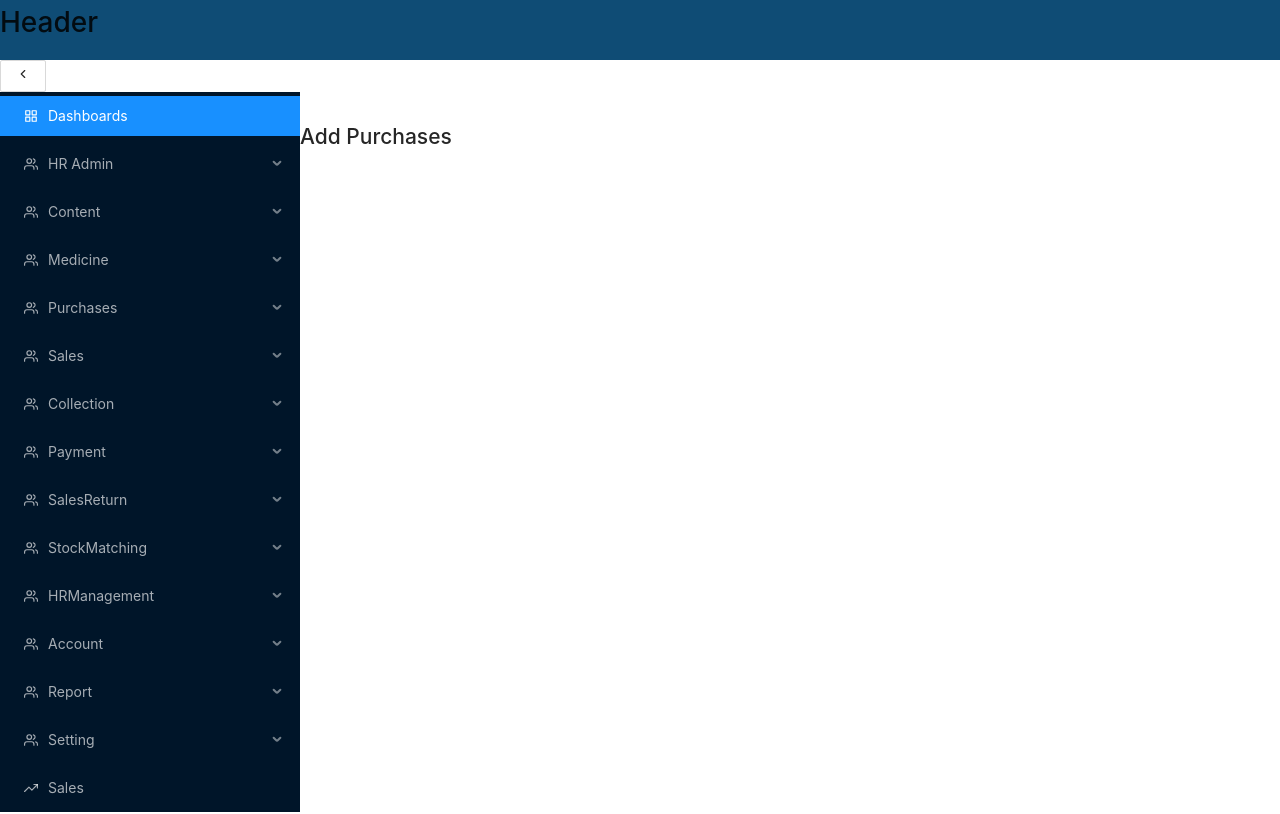
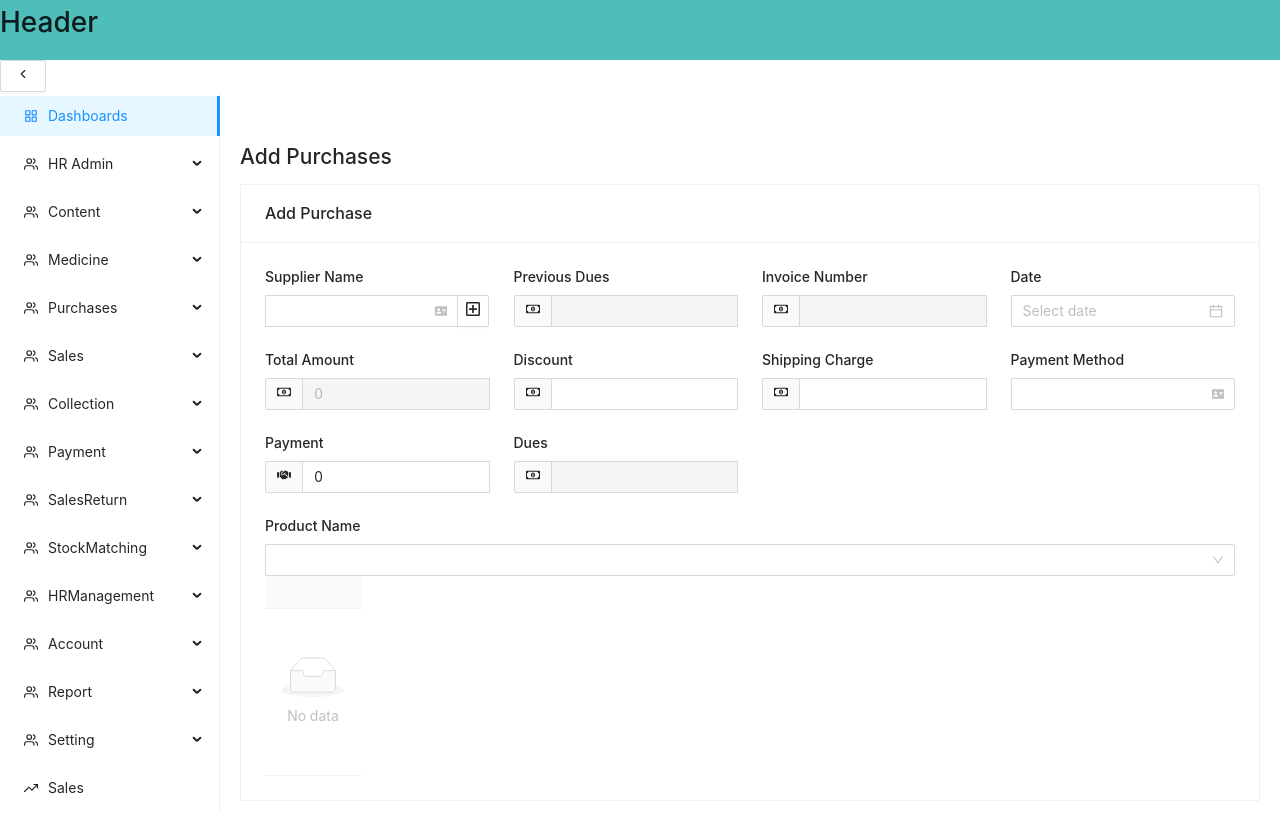
Before and after one commit to Nabil-Ahmed-Sheikh/pharmacy_frontend, a React (Create React App) app: page /user/add_purchases in a window 1280 px wide. Shown: the top 814 px of the page. Built offline with nearby package versions, Linux system fonts and the light colour scheme.

Commit message:
form design

```diff
--- a/package.json
+++ b/package.json
@@ -3,6 +3,7 @@
   "version": "0.1.0",
   "private": true,
   "dependencies": {
+    "@ant-design/icons": "^4.7.0",
     "@testing-library/jest-dom": "^5.16.1",
     "@testing-library/react": "^12.1.2",
     "@testing-library/user-event": "^13.5.0",
--- a/src/components/Content/Content.css
+++ b/src/components/Content/Content.css
@@ -3,6 +3,7 @@
     margin-top: 60px;
     height: calc(100vh - 120px);
     width: calc(100vw - var(--sidebarWidth));
+    padding: 20px;
 }
 
 .content_collapsed{
@@ -10,4 +11,5 @@
     margin-top: 60px;
     height: calc(100vh - 120px);
     width: calc(100vw - 80px);
+    padding: 20px;
 }
--- a/src/components/Form/AddMedicineForm/AddMedicineForm.js
+++ b/src/components/Form/AddMedicineForm/AddMedicineForm.js
@@ -4,6 +4,14 @@ import { FiPlusSquare } from "react-icons/fi";
 
 const { Option } = Select;
 const { TextArea } = Input;
+
+const medFormStyles = {
+  padding: "10px",
+};
+
+const medDate = {
+  padding: "20px",
+};
 
 const menuList = [
   {
@@ -24,11 +32,11 @@ function onSearch(val) {
 
 const AddMedicineForm = () => {
   return (
-    <div className="addMedicineForm">
+    <div className="addMedicineForm" style={medFormStyles}>
       <div className="addMedicineFormHeader"></div>
       <Row>
         <Col md={8}>
-          <div>
+          <div style={medDate}>
             <label>Medicine Name</label>
             <Input addonBefore={<FiPlusSquare />} />
           </div>
--- /dev/null
+++ b/src/components/Form/AddPurchaseForm/AddPurchaseForm.js
@@ -0,0 +1,220 @@
+import React, { useState } from "react";
+import {
+  Card,
+  Input,
+  Button,
+  Select,
+  Row,
+  Col,
+  Tooltip,
+  DatePicker,
+  Table,
+} from "antd";
+import {
+  FaAddressCard,
+  FaRegMoneyBillAlt,
+  FaHandshake,
+  FaRegPlusSquare,
+} from "react-icons/fa";
+
+const selectStyles = {
+  width: "calc(100% - 32px)",
+};
+
+const toolTipButtonStyle = {
+  padding: "3.1px 1px",
+};
+
+const AddPurchasesForm = () => {
+  let [formData, setFormData] = useState({
+    supplierName: "",
+    totalAmount: 0.0,
+    payment: 0.0,
+  });
+
+  const handleChange = (e) => {
+    setFormData((prev) => ({ ...prev, [e.target.name]: e.target.value }));
+  };
+
+  const handleSubmit = () => {
+    console.log(formData);
+  };
+
+  const handleProductNameChange = () => {
+    console.log("Wording");
+  };
+
+  return (
+    <div>
+      <Card title="Add Purchase">
+        <Row gutter={[24, 8]}>
+          <Col sm={24} md={6}>
+            <Input.Group compact>
+              <label>
+                <h4>Supplier Name</h4>
+              </label>
+              <br />
+              <Select
+                showSearch
+                name="supplierName"
+                onChange={handleChange}
+                suffixIcon={<FaAddressCard />}
+                style={selectStyles}
+              ></Select>
+              <Tooltip>
+                <Button style={toolTipButtonStyle} icon={<FaRegPlusSquare />} />
+              </Tooltip>
+            </Input.Group>
+            <br />
+            <Input.Group compact>
+              <label>
+                <h4>Total Amount</h4>
+              </label>
+              <Input
+                type="number"
+                name="totalAmount"
+                onChange={handleChange}
+                disabled
+                value={formData.totalAmount}
+                addonBefore={<FaRegMoneyBillAlt />}
+              />
+            </Input.Group>
+            <br />
+            <Input.Group compact>
+              <label>
+                <h4>Payment</h4>
+              </label>
+              <Input
+                type="number"
+                name="payment"
+                onChange={handleChange}
+                value={formData.payment}
+                addonBefore={<FaHandshake />}
+              />
+            </Input.Group>
+          </Col>
+          <Col sm={24} md={6}>
+            <Input.Group compact>
+              <label>
+                <h4>Previous Dues</h4>
+              </label>
+              <Input
+                type="number"
+                name="previousDues"
+                onChange={handleChange}
+                disabled
+                value={formData.previousDues}
+                addonBefore={<FaRegMoneyBillAlt />}
+              />
+            </Input.Group>
+            <br />
+            <Input.Group compact>
+              <label>
+                <h4>Discount</h4>
+              </label>
+              <Input
+                type="number"
+                name="discount"
+                onChange={handleChange}
+                value={formData.discount}
+                addonBefore={<FaRegMoneyBillAlt />}
+              />
+            </Input.Group>
+            <br />
+            <Input.Group compact>
+              <label>
+                <h4>Dues</h4>
+              </label>
+              <Input
+                type="number"
+                name="dues"
+                onChange={handleChange}
+                disabled
+                value={formData.dues}
+                addonBefore={<FaRegMoneyBillAlt />}
+              />
+            </Input.Group>
+          </Col>
+          <Col sm={24} md={6}>
+            <Input.Group compact>
+              <label>
+                <h4>Invoice Number</h4>
+              </label>
+              <Input
+                type="text"
+                name="invoiceNumber"
+                onChange={handleChange}
+                disabled
+                value={formData.invoiceNumber}
+                addonBefore={<FaRegMoneyBillAlt />}
+              />
+            </Input.Group>
+            <br />
+            <Input.Group compact>
+              <label>
+                <h4>Shipping Charge</h4>
+              </label>
+              <Input
+                type="number"
+                name="shippingCharge"
+                onChange={handleChange}
+                value={formData.shippingCharge}
+                addonBefore={<FaRegMoneyBillAlt />}
+              />
+            </Input.Group>
+          </Col>
+          <Col sm={24} md={6}>
+            <Input.Group compact>
+              <label>
+                <h4>Date</h4>
+              </label>
+              <DatePicker
+                name="date"
+                onChange={handleChange}
+                value={formData.date}
+                style={{ width: "100%" }}
+              />
+            </Input.Group>
+            <br />
+            <Input.Group compact>
+              <label>
+                <h4>Payment Method</h4>
+              </label>
+              <br />
+              <Select
+                showSearch
+                name="paymentMethod"
+                onChange={handleChange}
+                suffixIcon={<FaAddressCard />}
+                style={{ width: "100%" }}
+              ></Select>
+            </Input.Group>
+          </Col>
+        </Row>
+        <br />
+        <Row gutter={[24, 8]}>
+          <Col xs={24}>
+            <Input.Group compact>
+              <label>
+                <h4>Product Name</h4>
+              </label>
+              <Select
+                showSearch
+                name="productName"
+                onChange={handleProductNameChange}
+                style={{ width: "100%" }}
+              ></Select>
+            </Input.Group>
+          </Col>
+        </Row>
+        <Row gutter={[24, 8]}>
+          <Col>
+            <Table></Table>
+          </Col>
+        </Row>
+      </Card>
+    </div>
+  );
+};
+
+export default AddPurchasesForm;
--- a/src/components/Menubar/Menubar.js
+++ b/src/components/Menubar/Menubar.js
@@ -26,33 +26,46 @@ const Menubar = ({ collapsed, toggleCollapsed }) => {
       <Button onClick={toggleCollapsed}>
         {collapsed ? <FiChevronRight /> : <FiChevronLeft />}
       </Button>
-      <Menu theme="dark" mode="inline" defaultSelectedKeys={["1"]} inlineCollapsed={collapsed}>
+      <Menu
+        theme="light"
+        mode="inline"
+        defaultSelectedKeys={["1"]}
+        inlineCollapsed={collapsed}
+      >
         <MenuItem key="1" icon={<FiGrid />}>
           Dashboards
         </MenuItem>
-
 
         <SubMenu key="2" title="HR Admin" icon={<FiUsers />}>
           <MenuItem onClick={() => goto("/user_types")}>User Type</MenuItem>
           <MenuItem onClick={() => goto("/users")}>Users</MenuItem>
         </SubMenu>
 
-
         <SubMenu key="3" title="Content" icon={<FiUsers />}>
-          <MenuItem onClick={() => goto("/customer_list")}>Customer List</MenuItem>
-          <MenuItem onClick={() => goto("/supplier_list")}>Supplier List</MenuItem>
+          <MenuItem onClick={() => goto("/customer_list")}>
+            Customer List
+          </MenuItem>
+          <MenuItem onClick={() => goto("/supplier_list")}>
+            Supplier List
+          </MenuItem>
         </SubMenu>
 
-
         <SubMenu key="4" title="Medicine" icon={<FiUsers />}>
-          <MenuItem onClick={() => goto("/add_medicine")}>Add Medicine</MenuItem>
-          <MenuItem onClick={() => goto("/medicine_list")}>Medicine List</MenuItem>
+          <MenuItem onClick={() => goto("/add_medicine")}>
+            Add Medicine
+          </MenuItem>
+          <MenuItem onClick={() => goto("/medicine_list")}>
+            Medicine List
+          </MenuItem>
         </SubMenu>
 
-
         <SubMenu key="5" title="Purchases" icon={<FiUsers />}>
-          <MenuItem onClick={() => goto("/add_purchases")}>Add Purchases</MenuItem>
-          <MenuItem onClick={() => goto("/purchases_list")}>Purchases List</MenuItem>
+          <MenuItem onClick={() => goto("/add_purchases")}>
+            Add Purchases
+          </MenuItem>
+          <MenuItem onClick={() => goto("/purchases_list")}>
+            Purchases List
+          </MenuItem>
         </SubMenu>
 
         <SubMenu key="6" title="Sales" icon={<FiUsers />}>
@@ -61,80 +74,163 @@ const Menubar = ({ collapsed, toggleCollapsed }) => {
         </SubMenu>
 
         <SubMenu key="7" title="Collection" icon={<FiUsers />}>
-          <MenuItem onClick={() => goto("/add_collection")}>Add Collection</MenuItem>
-          <MenuItem onClick={() => goto("/collection_list")}>Collection List</MenuItem>
-
+          <MenuItem onClick={() => goto("/add_collection")}>
+            Add Collection
+          </MenuItem>
+          <MenuItem onClick={() => goto("/collection_list")}>
+            Collection List
+          </MenuItem>
         </SubMenu>
 
         <SubMenu key="8" title="Payment" icon={<FiUsers />}>
           <MenuItem onClick={() => goto("/add_payment")}>Add Payment</MenuItem>
-          <MenuItem onClick={() => goto("/payment_list")}>Payment List</MenuItem>
+          <MenuItem onClick={() => goto("/payment_list")}>
+            Payment List
+          </MenuItem>
         </SubMenu>
 
         <SubMenu key="9" title="SalesReturn" icon={<FiUsers />}>
-          <MenuItem onClick={() => goto("/add_purchases")}>Add Purchases</MenuItem>
+          <MenuItem onClick={() => goto("/add_purchases")}>
+            Add Purchases
+          </MenuItem>
         </SubMenu>
 
         <SubMenu key="10" title="StockMatching" icon={<FiUsers />}>
-          <MenuItem onClick={() => goto("/add_purchases")}>Add Purchases</MenuItem>
+          <MenuItem onClick={() => goto("/add_purchases")}>
+            Add Purchases
+          </MenuItem>
         </SubMenu>
 
         <SubMenu key="11" title="HRManagement" icon={<FiUsers />}>
-          <MenuItem onClick={() => goto("/employee_type")}>Employee Type</MenuItem>
+          <MenuItem onClick={() => goto("/employee_type")}>
+            Employee Type
+          </MenuItem>
           <MenuItem onClick={() => goto("/designation")}>Designation</MenuItem>
-          <MenuItem onClick={() => goto("/employee_list")}>Employee List</MenuItem>
-          <MenuItem onClick={() => goto("/monthly_salary")}>Monthly Salary</MenuItem>
+          <MenuItem onClick={() => goto("/employee_list")}>
+            Employee List
+          </MenuItem>
+          <MenuItem onClick={() => goto("/monthly_salary")}>
+            Monthly Salary
+          </MenuItem>
         </SubMenu>
 
         <SubMenu key="12" title="Account" icon={<FiUsers />}>
-          <MenuItem onClick={() => goto("/expense_list")}>Expense List </MenuItem>
-          <MenuItem onClick={() => goto("/others_income")}>Others Income</MenuItem>
-          <MenuItem onClick={() => goto("/bank_deposit")}>Bank Deposit </MenuItem>
-          <MenuItem onClick={() => goto("/bank_withdraw")}>Bank Withdraw </MenuItem>
-          <MenuItem onClick={() => goto("/bank_transfer")}>Bank Transfer </MenuItem>
+          <MenuItem onClick={() => goto("/expense_list")}>
+            Expense List{" "}
+          </MenuItem>
+          <MenuItem onClick={() => goto("/others_income")}>
+            Others Income
+          </MenuItem>
+          <MenuItem onClick={() => goto("/bank_deposit")}>
+            Bank Deposit{" "}
+          </MenuItem>
+          <MenuItem onClick={() => goto("/bank_withdraw")}>
+            Bank Withdraw{" "}
+          </MenuItem>
+          <MenuItem onClick={() => goto("/bank_transfer")}>
+            Bank Transfer{" "}
+          </MenuItem>
         </SubMenu>
 
         <SubMenu key="13" title="Report" icon={<FiUsers />}>
-          <MenuItem onClick={() => goto("/cash_statement_report")}>Cash Statement Report</MenuItem>
-          <MenuItem onClick={() => goto("/expire_medicine_report")}>Expire Medicine Report</MenuItem>
-          <MenuItem onClick={() => goto("/stock_report")}>Stock Report</MenuItem>
-          <MenuItem onClick={() => goto("/sales_report")}>Sales Report</MenuItem>
-          <MenuItem onClick={() => goto("/purchases_report")}>Purchases Report</MenuItem>
-          <MenuItem onClick={() => goto("/sales_details")}>Sales Details</MenuItem>
-          <MenuItem onClick={() => goto("/customer_report")}>Customer Report</MenuItem>
-          <MenuItem onClick={() => goto("/supplier_report")}>Supplier Report</MenuItem>
-          <MenuItem onClick={() => goto("/customer_due_report")}>Customer Due Report</MenuItem>
-          <MenuItem onClick={() => goto("/bank_statement")}>Bank Statement</MenuItem>
-          <MenuItem onClick={() => goto("/collection_report")}>Collection Report  </MenuItem>
-          <MenuItem onClick={() => goto("/payment_report")}>Payment Report</MenuItem>
-          <MenuItem onClick={() => goto("/employee_report")}>Employee Report</MenuItem>
-          <MenuItem onClick={() => goto("/employee_expense")}>Employee Expense</MenuItem>
-          <MenuItem onClick={() => goto("/employee_ledger")}>Employee Ledger</MenuItem>
-          <MenuItem onClick={() => goto("/employee_salary_sheet")}>Employee Salary Sheet</MenuItem>
-          <MenuItem onClick={() => goto("/customer_ledger")}>Customer Ledger</MenuItem>
-          <MenuItem onClick={() => goto("/supplier_ledger")}>Supplier Ledger</MenuItem>
-          <MenuItem onClick={() => goto("/expense_head_report")}>Expense Head Report</MenuItem>
-          <MenuItem onClick={() => goto("/head_wise_report")}>Head Wise Report</MenuItem>
-          <MenuItem onClick={() => goto("/expense_details_report")}>Expense Details Report</MenuItem>
-          <MenuItem onClick={() => goto("/invoice_wise_profit")}>Invoice Wise Profit</MenuItem>
-          <MenuItem onClick={() => goto("/net_profit_loss")}>Net Profit Loss</MenuItem>
+          <MenuItem onClick={() => goto("/cash_statement_report")}>
+            Cash Statement Report
+          </MenuItem>
+          <MenuItem onClick={() => goto("/expire_medicine_report")}>
+            Expire Medicine Report
+          </MenuItem>
+          <MenuItem onClick={() => goto("/stock_report")}>
+            Stock Report
+          </MenuItem>
+          <MenuItem onClick={() => goto("/sales_report")}>
+            Sales Report
+          </MenuItem>
+          <MenuItem onClick={() => goto("/purchases_report")}>
+            Purchases Report
+          </MenuItem>
+          <MenuItem onClick={() => goto("/sales_details")}>
+            Sales Details
+          </MenuItem>
+          <MenuItem onClick={() => goto("/customer_report")}>
+            Customer Report
+          </MenuItem>
+          <MenuItem onClick={() => goto("/supplier_report")}>
+            Supplier Report
+          </MenuItem>
+          <MenuItem onClick={() => goto("/customer_due_report")}>
+            Customer Due Report
+          </MenuItem>
+          <MenuItem onClick={() => goto("/bank_statement")}>
+            Bank Statement
+          </MenuItem>
+          <MenuItem onClick={() => goto("/collection_report")}>
+            Collection Report{" "}
+          </MenuItem>
+          <MenuItem onClick={() => goto("/payment_report")}>
+            Payment Report
+          </MenuItem>
+          <MenuItem onClick={() => goto("/employee_report")}>
+            Employee Report
+          </MenuItem>
+          <MenuItem onClick={() => goto("/employee_expense")}>
+            Employee Expense
+          </MenuItem>
+          <MenuItem onClick={() => goto("/employee_ledger")}>
+            Employee Ledger
+          </MenuItem>
+          <MenuItem onClick={() => goto("/employee_salary_sheet")}>
+            Employee Salary Sheet
+          </MenuItem>
+          <MenuItem onClick={() => goto("/customer_ledger")}>
+            Customer Ledger
+          </MenuItem>
+          <MenuItem onClick={() => goto("/supplier_ledger")}>
+            Supplier Ledger
+          </MenuItem>
+          <MenuItem onClick={() => goto("/expense_head_report")}>
+            Expense Head Report
+          </MenuItem>
+          <MenuItem onClick={() => goto("/head_wise_report")}>
+            Head Wise Report
+          </MenuItem>
+          <MenuItem onClick={() => goto("/expense_details_report")}>
+            Expense Details Report
+          </MenuItem>
+          <MenuItem onClick={() => goto("/invoice_wise_profit")}>
+            Invoice Wise Profit
+          </MenuItem>
+          <MenuItem onClick={() => goto("/net_profit_loss")}>
+            Net Profit Loss
+          </MenuItem>
         </SubMenu>
 
-
         <SubMenu key="14" title="Setting" icon={<FiUsers />}>
-          <MenuItem onClick={() => goto("/generic_list")}>Generic List</MenuItem>
-          <MenuItem onClick={() => goto("/company_list")}>Company List</MenuItem>
-          <MenuItem onClick={() => goto("/medicine_form")}>Medicine Form</MenuItem>
+          <MenuItem onClick={() => goto("/generic_list")}>
+            Generic List
+          </MenuItem>
+          <MenuItem onClick={() => goto("/company_list")}>
+            Company List
+          </MenuItem>
+          <MenuItem onClick={() => goto("/medicine_form")}>
+            Medicine Form
+          </MenuItem>
           <MenuItem onClick={() => goto("/rack_list")}>Rack List</MenuItem>
-          <MenuItem onClick={() => goto("/journal_list")}>Journal List</MenuItem>
-          <MenuItem onClick={() => goto("/account_head")}>Account Head</MenuItem>
+          <MenuItem onClick={() => goto("/journal_list")}>
+            Journal List
+          </MenuItem>
+          <MenuItem onClick={() => goto("/account_head")}>
+            Account Head
+          </MenuItem>
           <MenuItem onClick={() => goto("/sub_head")}>Sub Head</MenuItem>
           <MenuItem onClick={() => goto("/bank_setup")}>Bank Setup</MenuItem>
-          <MenuItem onClick={() => goto("/company_setup")}>Company Setup</MenuItem>
-          <MenuItem onClick={() => goto("/database_backup")}>Database Backup</MenuItem>
+          <MenuItem onClick={() => goto("/company_setup")}>
+            Company Setup
+          </MenuItem>
+          <MenuItem onClick={() => goto("/database_backup")}>
+            Database Backup
+          </MenuItem>
           <MenuItem onClick={() => goto("/commit_test")}>Commit Test</MenuItem>
         </SubMenu>
-
 
         <MenuItem
           onClick={() => goto("/sales")}
--- a/src/components/Purchases/AddPurchases.js
+++ b/src/components/Purchases/AddPurchases.js
@@ -1,9 +1,11 @@
 import React from "react";
+import AddPurchasesForm from "../Form/AddPurchaseForm/AddPurchaseForm";
 
 const AddPurchases = () => {
   return (
     <div>
       <h2>Add Purchases</h2>
+      <AddPurchasesForm />
     </div>
   );
 };
--- a/src/index.css
+++ b/src/index.css
@@ -1,6 +1,9 @@
 :root {
-  --primary: #0F4C75;
-  --sidebarWidth: 300px;
+  --primary: #4FBDBA;
+  --primary-light: #AEFEFF;
+  --primary-dark: #35858B;
+  --primary-darker: #072227;
+  --sidebarWidth: 220px;
   --headerHeight: 60px;
   --footerHeight: 60px;
 }
@@ -18,3 +21,8 @@ code {
   font-family: source-code-pro, Menlo, Monaco, Consolas, 'Courier New',
     monospace;
 }
+
+/*  Card  */
+.ant-card-bordered {
+  border-radius: 10px;
+}
```
Also changed, not shown: 1 other file (tests, documents, lock files or other folders).
